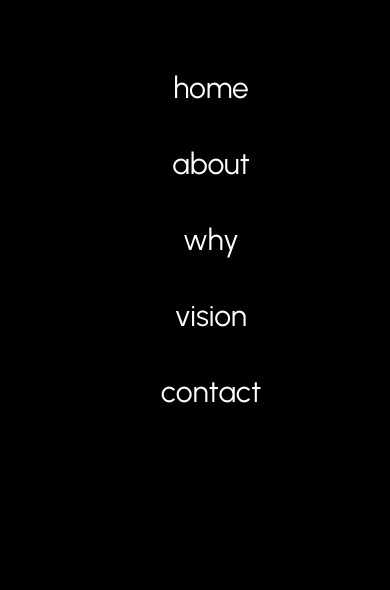
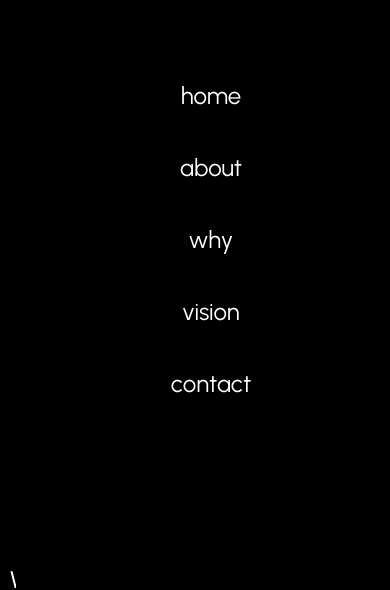
Before and after one commit to sumitdoescode/whatmind, a React (Vite) app: page / in a window 390 px wide. Both pictures are taken after a click on the button "Toggle Menu". Shown: the part 182-772 px from the top of the page. Built offline with nearby package versions, Linux system fonts and the light colour scheme; no server answers.

Commit message:
made more changes

```diff
--- a/src/components/pages/About.jsx
+++ b/src/components/pages/About.jsx
@@ -6,7 +6,7 @@ const About = () => {
     <Section id="about">
       <SmallContainer>
         <SectionHeading className="text-right">.about</SectionHeading>
-        <div className="mt-20">
+        <div>
           <ContentHeading>Who I Am</ContentHeading>
           <Content className="mt-4">I’m just a normal guy, deeply curious about human behavior and the world around us.</Content>
 
--- a/src/components/pages/Home.jsx
+++ b/src/components/pages/Home.jsx
@@ -10,7 +10,7 @@ const Home = () => {
       <Container>
         <Navbar />
         <div className="flex items-center justify-center">
-          <div className="hero pt-40 pb-28 text-center max-w-3xl">
+          <div className="hero pt-20 pb-9 lg:pt-32 lg:pb-16 text-center max-w-3xl">
             <h1 className="text-white text-5xl font-semibold sm:text-6xl lg:text-7xl lg:font-bold">
               From <span className="text-primary">chaos</span> to <span className="text-primary">clarity.</span>
             </h1>
--- a/src/components/ui/Navbar.jsx
+++ b/src/components/ui/Navbar.jsx
@@ -56,7 +56,7 @@ const Navbar = ({ className }) => {
           className={`absolute z-10 inset-0 w-screen h-screen bg-black transform transition-transform duration-500 ease-in-out ${isOpen ? "translate-x-0" : "-translate-x-full"}
         `}
         >
-          <ul className="absolute top-1/2 left-1/2 -translate-x-1/2 -translate-y-1/2 text-white text-3xl flex flex-col gap-10 items-center">
+          <ul className="absolute top-1/2 left-1/2 -translate-x-1/2 -translate-y-1/2 text-white text-2xl flex flex-col gap-10 items-center">
             {["home", "about", "why", "vision", "contact"].map((item, index) => (
               <li key={item} className={`hover:text-primary transition ease-in `}>
                 <a
--- a/src/components/ui/Section.jsx
+++ b/src/components/ui/Section.jsx
@@ -2,7 +2,7 @@ import React, { Children } from "react";
 
 const Section = ({ id, children, className }) => {
   return (
-    <section id={id} className={`bg-dark pb-48 ${className} relative`}>
+    <section id={id} className={`bg-dark pb-24 lg:pb-48 ${className} relative`}>
       {children}
     </section>
   );
--- a/src/components/ui/SectionHeading.jsx
+++ b/src/components/ui/SectionHeading.jsx
@@ -1,7 +1,7 @@
 import React from "react";
 
 const SectionHeading = ({ children, className }) => {
-  return <h1 className={`lowercase text-5xl md:text-6xl font-medium text-primary ${className}`}>{children}</h1>;
+  return <h1 className={`lowercase mb-8 lg:mb-16 text-5xl md:text-6xl font-medium text-primary ${className}`}>{children}</h1>;
 };
 
 export default SectionHeading;
```
